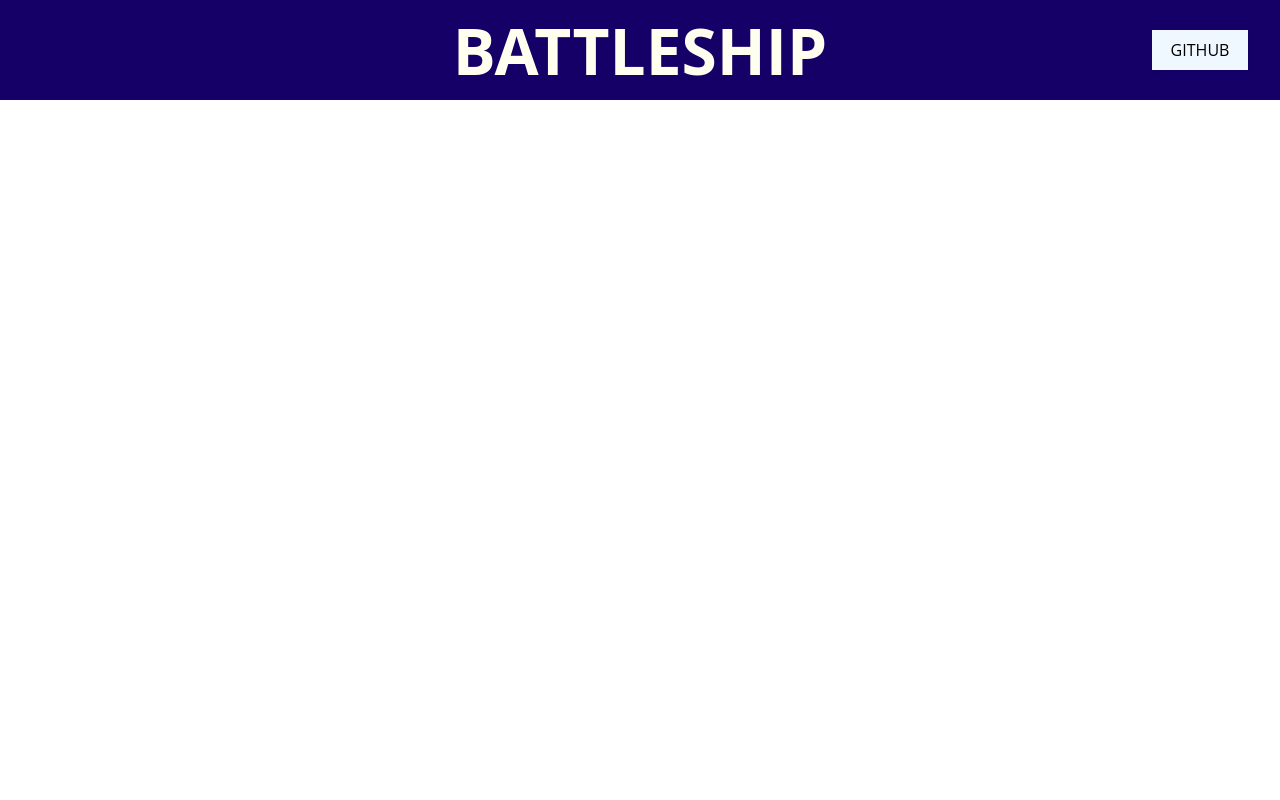
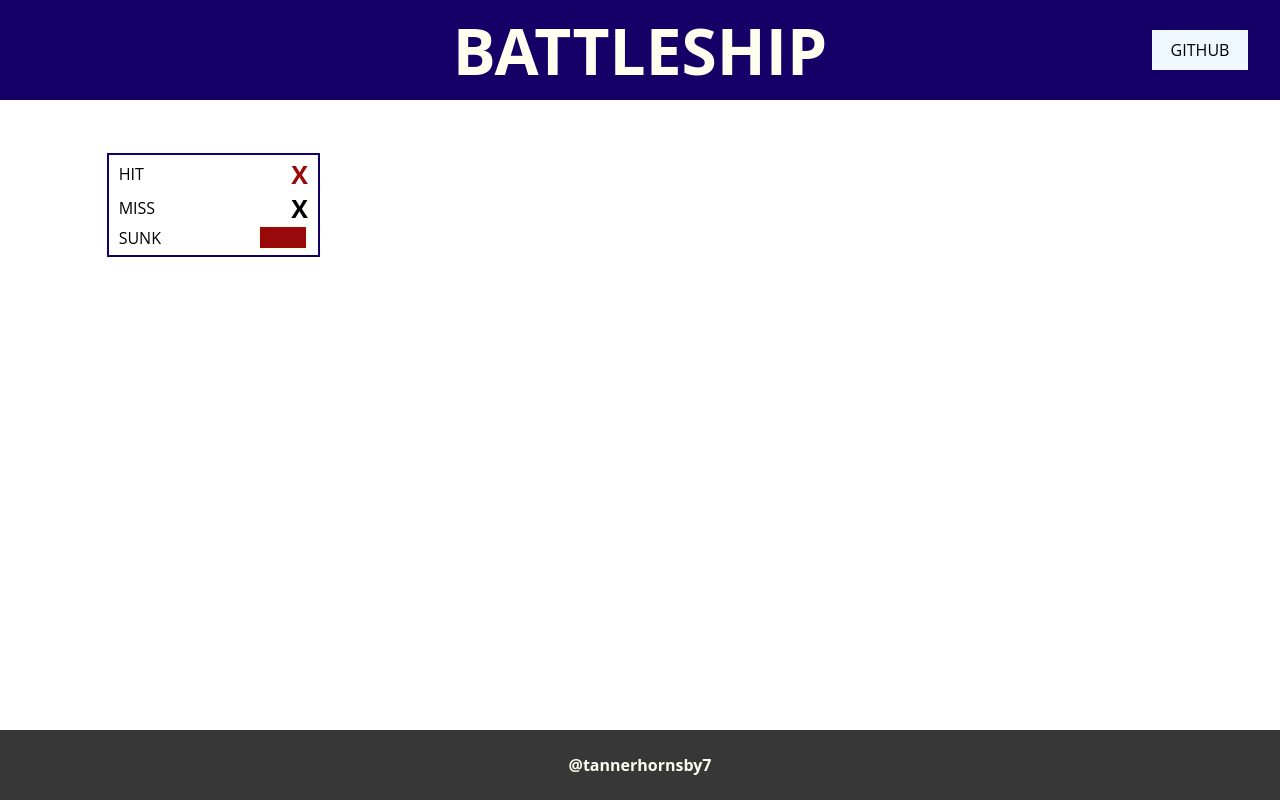
Before and after one commit to TannerHornsby7/battleship, a website built with webpack: page dist/index.html in a window 1280 px wide. Built offline with nearby package versions, Linux system fonts and the light colour scheme; a web font is replaced by a local one.

Commit message:
implement key

```diff
--- a/src/game.js
+++ b/src/game.js
@@ -19,7 +19,7 @@ function main(){
     //     //convert that box to a loc and pass it into hit
     //     //if hit confirmed check wc & switch to ai turn, else request a new box
     // }
-    layout([], [], []);
+    layout([], [], [2, 3, 3, 4]);
 }
 
 main();
--- a/src/render.js
+++ b/src/render.js
@@ -1,6 +1,7 @@
 import './style.scss';
 
 export function layout(b1, b2, ship_deck) {
+    // Setting Body
     const h = document.createElement('div');
     const b = document.createElement('div');
     const f = document.createElement('div');
@@ -14,16 +15,135 @@ export function layout(b1, b2, ship_deck) {
 
     title.textContent = 'BATTLESHIP';
     gh.textContent = 'GITHUB'
-    gh.click(()=>{
-        open(github.com/TannerHornsby7/odin-battleship);
-    })
+    gh.onclick = function (){
+        console.log('btn click');
+        open('https://github.com/TannerHornsby7/odin-battleship');
+    };
 
     h.appendChild(empty);
     h.appendChild(title);
     h.appendChild(gh);
 
+    // SETTING FOOTER
+    f.classList.add('foot');
+    const name = document.createElement('h4');
+    name.textContent = '@tannerhornsby7';
+    f.appendChild(name);
+
+    // SETTING BODY
+    b.classList.add('body');
+    // -info section
+    const info_sect = document.createElement('div');
+    info_sect.classList.add('info');
+    const key = document.createElement('div');
+    const dock = document.createElement('div');
+    key.classList.add('key');
+    dock.classList.add('dock');
+
+
+    renderKey(key);
+    renderDock(dock);
+
+    // -board section
+    const board_sect = document.createElement('div');
+
+    // -reset/win section
+    const reset_sect = document.createElement('div');
+    // -appending each section to info
+    info_sect.appendChild(key);
+    info_sect.appendChild(dock);
+
+
+    // appending each section to body
+    b.appendChild(info_sect);
+    b.appendChild(board_sect);
+    b.appendChild(reset_sect);
+
     // APPENDING ELEMENTS
     document.body.appendChild(h);
+    document.body.appendChild(b);
+    document.body.appendChild(f);
+}
+
+function renderKey(key){
+    const hit = document.createElement('h2');
+    const miss = document.createElement('h2');
+    const sunk = document.createElement('div');
+    const hit_desc = document.createElement('p');
+    const miss_desc = document.createElement('p');
+    const sunk_desc = document.createElement('p');
+    const hit_sect = document.createElement('div');
+    const miss_sect = document.createElement('div');
+    const sunk_sect = document.createElement('div');
+    key.classList.add('key');
+    hit.classList.add('hit');
+    miss.classList.add('miss');
+    sunk.classList.add('sunk');
+    hit.textContent = 'X';
+    miss.textContent = 'X';
+    sunk.textContent = '';
+    hit_desc.textContent = 'HIT';
+    miss_desc.textContent = 'MISS';
+    sunk_desc.textContent = 'SUNK';
+    hit_sect.appendChild(hit_desc);
+    hit_sect.appendChild(hit);
+    miss_sect.appendChild(miss_desc);
+    miss_sect.appendChild(miss);
+    sunk_sect.appendChild(sunk_desc);
+    sunk_sect.appendChild(sunk);
+    hit_sect.classList.add('key_sect');
+    miss_sect.classList.add('key_sect')
+    sunk_sect.classList.add('key_sect')
+    key.appendChild(hit_sect);
+    key.appendChild(miss_sect);
+    key.appendChild(sunk_sect);
+
+}
+
+function renderDock(dock, ships_deck){
+    if(!ships_deck) return;
+
+    const dock_head = document.createElement('h2');
+    const boat_lot = document.createElement('div');
+    const boat = document.createElement('div');
+    boat.textContent = '';
+    boat.classList.add('boat');
+    boat_lot.classList.add('boat_lot');
+    const dock_footer = document.createElement('h5');
+
+    ships_deck.sort();
+    for(let i = 0; i < ships_deck.length; i++){
+        let tmp_boat = boat.cloneNode();
+        let ship_length = Math.Floor(ships_deck[i] / 5) * 10;
+        b1.setAttribute("style","width:${ship_length}%");
+        boat_lot.appendChild()
+    }
+    const b1 = boat.cloneNode();
+    b1.setAttribute("style","width:20%");
+    const b2 = boat.cloneNode();
+    const b22 = boat.cloneNode();
+    b2.setAttribute("style","width:40%");
+    b22.setAttribute("style","width:40%");
+    const b3 = boat.cloneNode();
+    b3.setAttribute("style","width:60%");
+    const b4 = boat.cloneNode();
+    b4.setAttribute("style","width:80%");
+    const b5 = boat.cloneNode();
+    b5.setAttribute("style","width:100%");
+
+    boat_lot.appendChild(b1);
+    boat_lot.appendChild(b2);
+    boat_lot.appendChild(b22);
+    boat_lot.appendChild(b3);
+    boat_lot.appendChild(b4);
+    boat_lot.appendChild(b5);
+
+    dock_head.textContent = 'Place Your Ships';
+    dock_footer.textContent = 'Press R to rotate a ship!'
+
+    dock.appendChild(dock_head);
+    dock.appendChild(boat_lot);
+    dock.appendChild(dock_footer);
 }
 
 /*
--- a/src/style.scss
+++ b/src/style.scss
@@ -16,6 +16,11 @@ $darkcolor: rgb(20, 0, 102);
     box-shadow: 2px 2px 2px $darkcolor;
   }
   transition: all 0.5s ease;
+}
+
+body {
+  display: grid;
+  grid-template-rows: 1fr 9fr 1fr;
 }
 
 .head{
@@ -38,3 +43,71 @@ $darkcolor: rgb(20, 0, 102);
     }
   }
 }
+
+.foot{
+  display: flex;
+  background-color: rgb(56, 55, 55);
+  color: $lightcolor;
+  justify-content: center;
+  align-items: center;
+}
+
+.body{
+  display: grid;
+  grid-template-columns: 1fr 1fr 1fr;
+  height: 100%;
+
+  .info {
+    display: grid;
+    grid-template-rows: 1fr 2fr;
+    place-items: center;
+    .key{
+      border: 2px solid $darkcolor;
+      padding: 2px 10px 5px 10px;
+      width: 50%;
+      display: flex;
+      flex-direction: column;
+      .key_sect {
+        display: flex;
+        align-items: center;
+        justify-content: space-between;
+        gap: 15px;
+      }
+      .sunk {
+        width: 50px;
+        height: 25px;
+        background-color: rgb(154, 9, 9);
+        border: 2px solid $lightcolor;
+
+      }
+
+      h2{
+        font-size: 25px;
+      }
+      .hit{
+        color: rgb(154, 9, 9);
+      }
+    }
+    .dock{
+      h2,
+      h5 {
+        text-align: center;
+      }
+      h2 {
+        color:rgb(20, 0, 102);
+      }
+      width: 60%;
+      .boat_lot{
+        border: 2px solid $darkcolor;
+        padding: 8px;
+        display: flex;
+        flex-direction: column;
+        gap: 5px;
+      }
+      .boat{
+        height: 30px;
+        background-color: black;
+      }
+    }
+  }
+}
```
Also changed, not shown: dist/game.bundle.js, dist/render.bundle.js.
